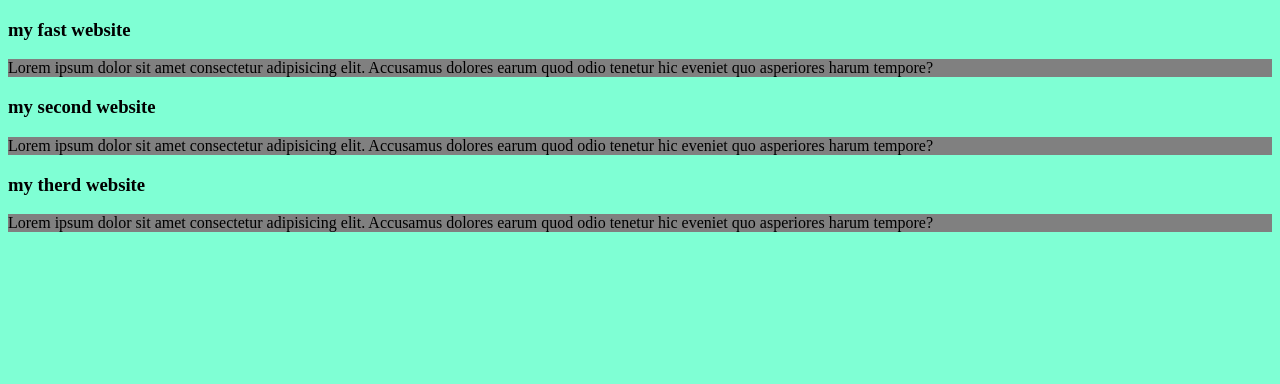
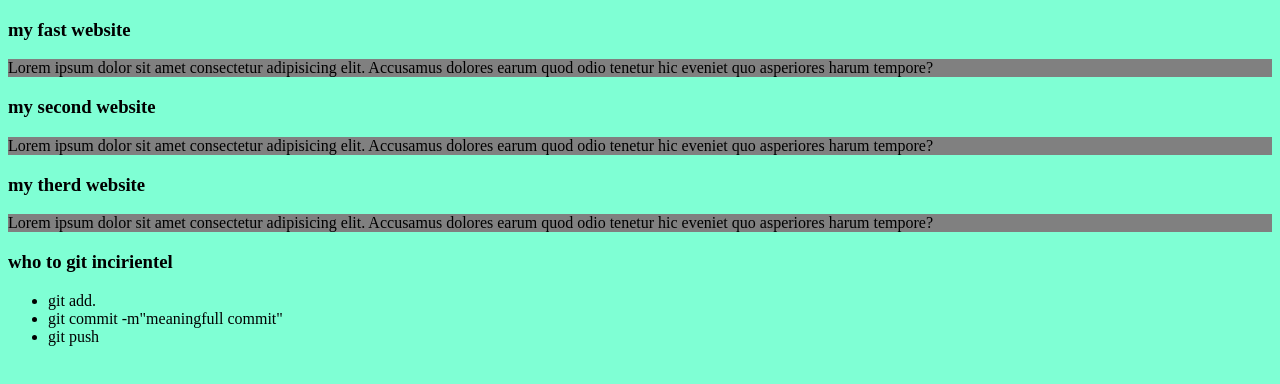
Before and after one commit to SakibAlHasan10/my-fast-github-rpot, a plain HTML site: page index.html in a window 1280 px wide. Drawn offline with Linux system fonts and the light colour scheme.

Commit message:
my therd blog

```diff
--- a/index.html
+++ b/index.html
@@ -19,6 +19,16 @@
         <h3>my therd  website</h3>
         <p>Lorem ipsum dolor sit amet consectetur adipisicing elit. Accusamus dolores earum quod odio tenetur hic eveniet quo asperiores harum tempore?</p>
     </div>
+    <div>
+        <h3>who to git incirientel</h3>
+        <ul>
+            <li>git add.</li>
+            <li>git commit -m"meaningfull commit"</li>
+            <li>git push</li>
+
+
+        </ul>
+    </div>
 
 </body>
 </html>
```
